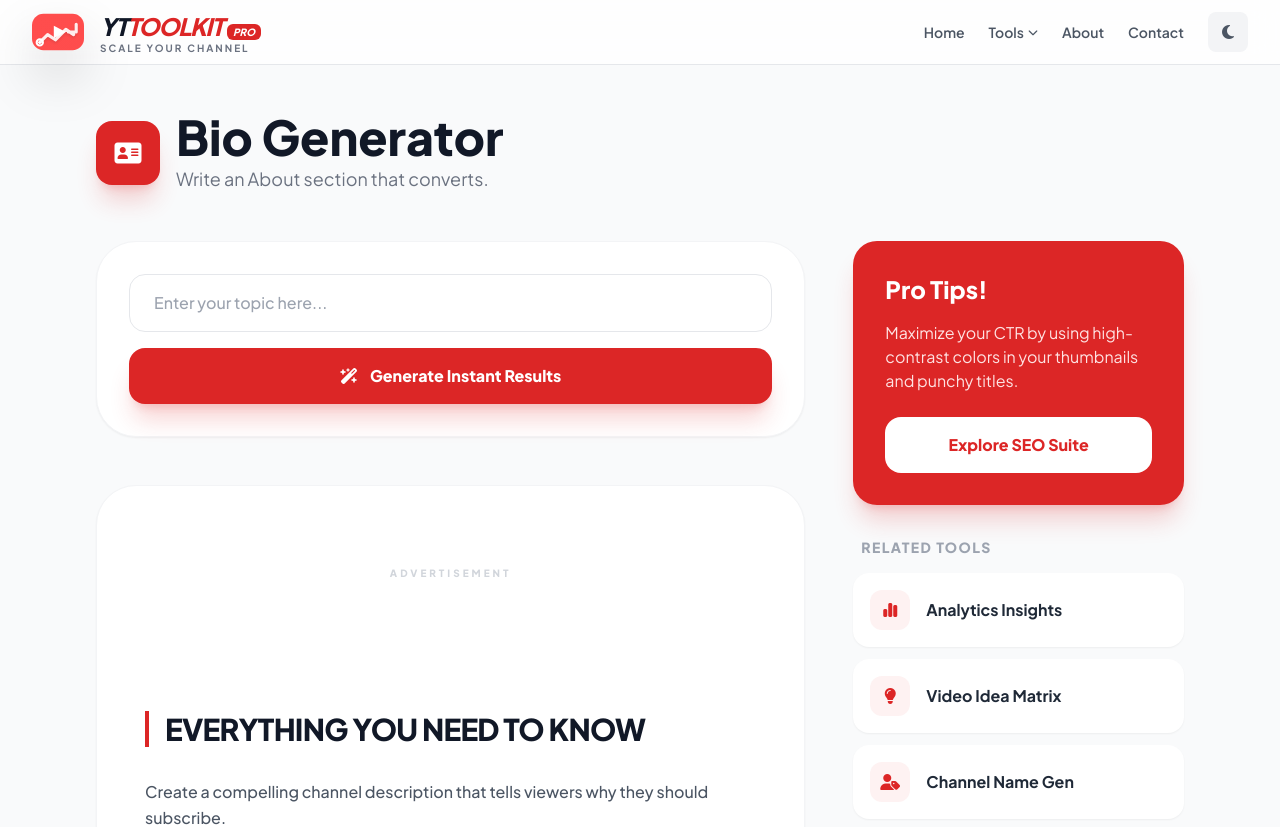
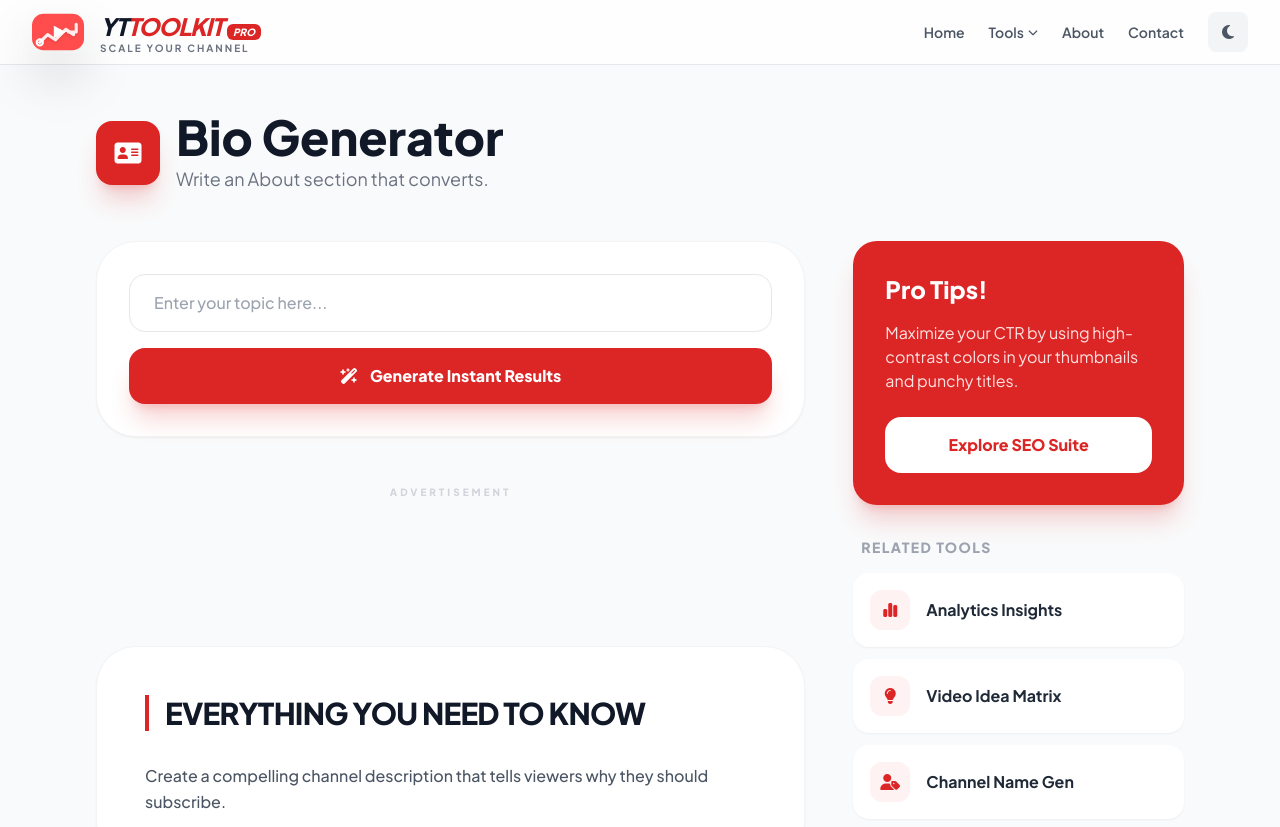
Before and after one commit to nomanafridi941-ops/YT-Toolkit, a React (Vite) app: page /tool/bio-generator in a window 1280 px wide. Shown: the top 827 px of the page. Built offline with nearby package versions, Linux system fonts and the light colour scheme.

Commit message:
Move banner ad inside 'Everything You Need to Know' section (above heading)

```diff
--- a/pages/ToolDetail.tsx
+++ b/pages/ToolDetail.tsx
@@ -74,9 +74,11 @@ const ToolDetail: React.FC = () => {
           <div className="lg:col-span-8 space-y-12">
             <section>{renderToolUI()}</section>
 
+                          <AdPlaceholder type="banner" className="mb-8" />
+
+
             {/* Rich SEO Content Section */}
             <section className="bg-white dark:bg-slate-800 p-8 md:p-12 rounded-[40px] border border-gray-100 dark:border-slate-700 shadow-sm transition-theme">
-              <AdPlaceholder type="banner" className="mb-8" />
               <h2 className="text-2xl md:text-3xl font-black mb-8 text-gray-900 dark:text-white border-l-4 border-red-600 pl-4 uppercase tracking-tight">Everything You Need to Know</h2>
               <div
                 className="prose prose-lg dark:prose-invert max-w-none text-gray-600 dark:text-gray-400 font-medium leading-relaxed"
```
